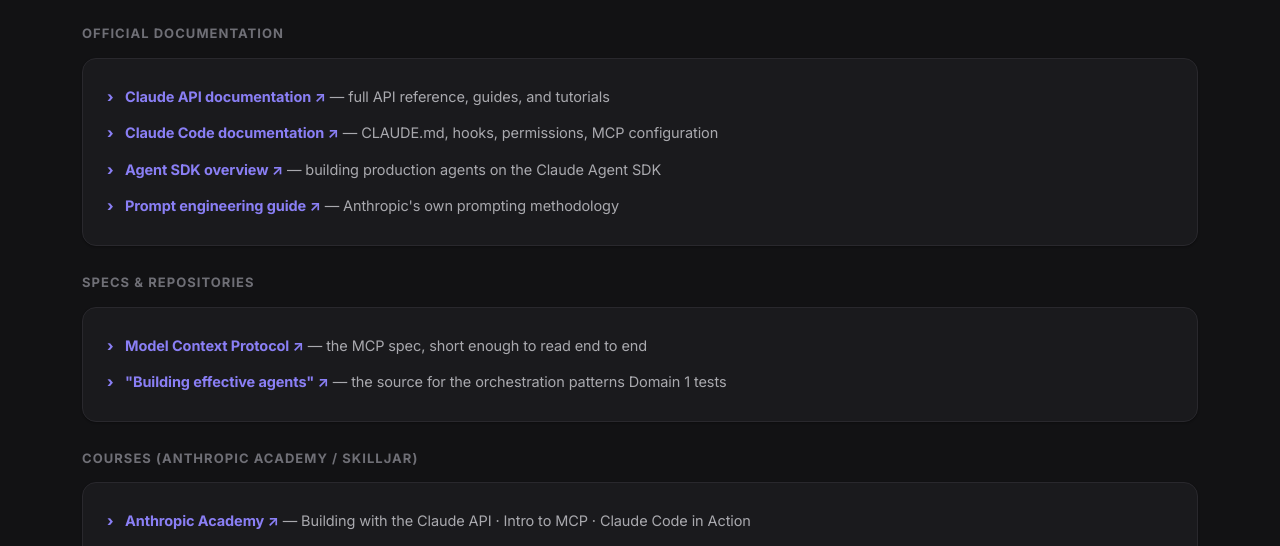
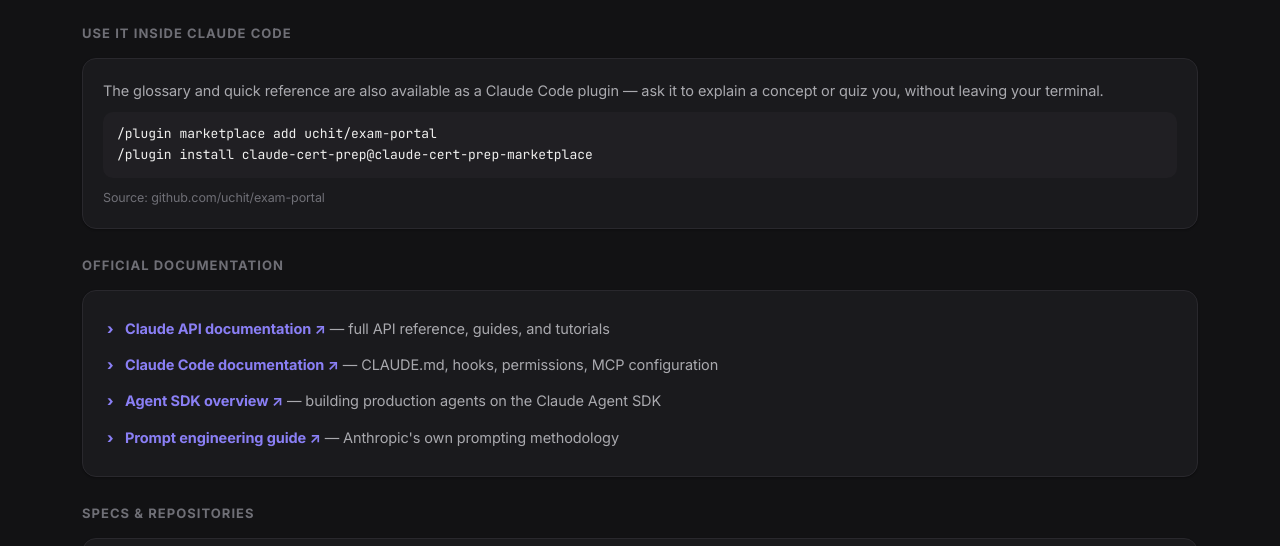
Before and after one commit to uchit/exam-portal, a plain HTML site: page resources.html in a window 1280 px wide. Shown: the part 206-752 px from the top of the page. Drawn offline with Linux system fonts and the light colour scheme.

Commit message:
Fix light-theme hero (was forced dark in both themes) and add Claude Code plugin install instructions to Resources

```diff
--- a/blog/feed.xml
+++ b/blog/feed.xml
@@ -4,7 +4,7 @@
   <link>https://thatclaude.com/blog</link>
   <description>Study strategy and domain deep dives for the Claude Certified Architect (CCA-F) exam.</description>
   <language>en-us</language>
-  <lastBuildDate>Sun, 16 Aug 2026 12:33:37 GMT</lastBuildDate>
+  <lastBuildDate>Sun, 16 Aug 2026 12:37:37 GMT</lastBuildDate>
   <item>
     <title>How to Pass the Claude Certified Architect (CCA-F) Exam</title>
     <link>https://thatclaude.com/blog/how-to-pass-claude-certified-architect-exam</link>
--- a/resources.html
+++ b/resources.html
@@ -60,7 +60,14 @@
       <h1>Resources</h1>
       <p class="prose-dek">Official material, used sparingly, as reference — practice questions are still where most CCA-F prep should happen.</p>
     </div>
-    <p class="section-title">Official documentation</p>
+    <p class="section-title">Use it inside Claude Code</p>
+    <div class="card">
+      <p style="color:var(--text-2);font-size:14.5px;margin-bottom:10px">The glossary and quick reference are also available as a Claude Code plugin — ask it to explain a concept or quiz you, without leaving your terminal.</p>
+      <pre style="background:var(--code-bg);border-radius:10px;padding:12px 14px;overflow-x:auto;font-family:'JetBrains Mono',monospace;font-size:13px;line-height:1.6"><code>/plugin marketplace add uchit/exam-portal
+/plugin install claude-cert-prep@claude-cert-prep-marketplace</code></pre>
+      <p style="color:var(--text-3);font-size:12.5px;margin-top:10px">Source: <a href="https://github.com/uchit/exam-portal" target="_blank" rel="noopener noreferrer">github.com/uchit/exam-portal</a></p>
+    </div>
+    <p class="section-title" style="margin-top:26px">Official documentation</p>
     <div class="card">
       <ul class="prep-list">
         <li><a href="https://docs.claude.com" target="_blank" rel="noopener noreferrer">Claude API documentation ↗</a> — full API reference, guides, and tutorials</li>
```
Also changed, not shown: scripts/build-pages.mjs (+8 -1 lines).
